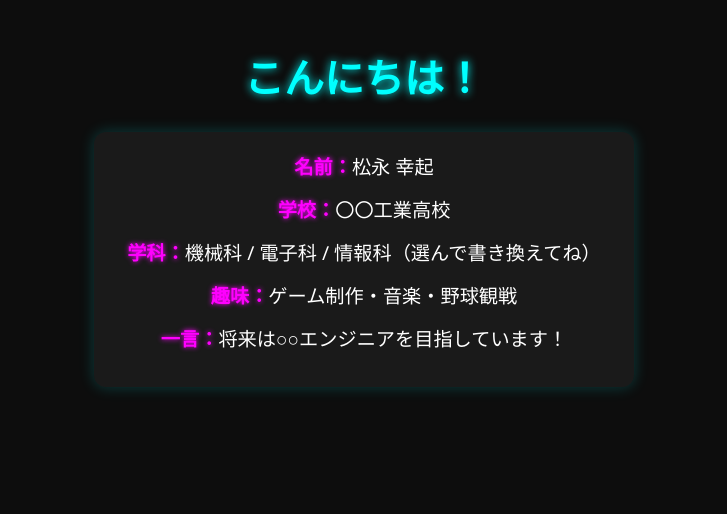
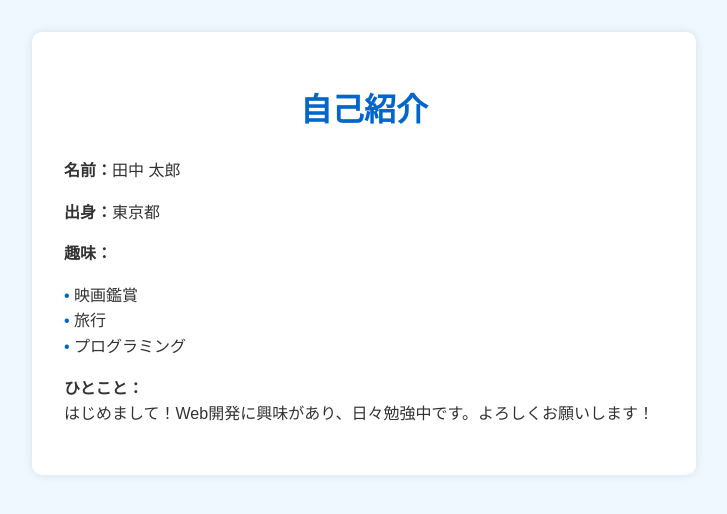
Before and after one commit to itoksk/www, a plain HTML site: page index.html in a window 1280 px wide. Shown: the whole page, without its empty margins (276-1003 px from the left). Drawn offline with Linux system fonts and the light colour scheme.

Commit message:
Update index.html

```diff
--- a/index.html
+++ b/index.html
@@ -2,62 +2,51 @@
 <html lang="ja">
 <head>
   <meta charset="UTF-8">
-  <meta name="viewport" content="width=device-width, initial-scale=1.0">
-  <title>自己紹介 - あなたの名前</title>
+  <title>自己紹介</title>
   <style>
     body {
-      margin: 0;
-      font-family: 'Segoe UI', sans-serif;
-      background-color: #0d0d0d;
-      color: #ffffff;
+      font-family: 'Arial', sans-serif;
+      background-color: #f0f8ff;
+      color: #333;
+      margin: 2em;
+      line-height: 1.6;
+    }
+    .container {
+      max-width: 600px;
+      margin: auto;
+      background-color: #ffffff;
+      padding: 2em;
+      border-radius: 10px;
+      box-shadow: 0 0 10px rgba(0, 0, 0, 0.1);
+    }
+    h1 {
       text-align: center;
-      padding: 20px;
+      color: #0066cc;
     }
-
-    h1 {
-      color: #00ffff;
-      font-size: 2.5em;
-      text-shadow: 0 0 10px #00ffff;
+    ul {
+      list-style-type: none;
+      padding: 0;
     }
-
-    .card {
-      background-color: #1a1a1a;
-      border-radius: 12px;
-      padding: 20px;
-      margin: 20px auto;
-      max-width: 500px;
-      box-shadow: 0 0 15px rgba(0, 255, 255, 0.2);
-    }
-
-    .item {
-      margin-bottom: 15px;
-      font-size: 1.2em;
-    }
-
-    .label {
-      color: #ff00ff;
-      text-shadow: 0 0 5px #ff00ff;
-      font-weight: bold;
-    }
-
-    @media (max-width: 600px) {
-      h1 {
-        font-size: 2em;
-      }
-      .item {
-        font-size: 1em;
-      }
+    ul li::before {
+      content: "• ";
+      color: #0066cc;
     }
   </style>
 </head>
 <body>
-  <h1>こんにちは！</h1>
-  <div class="card">
-    <div class="item"><span class="label">名前：</span>松永 幸起</div>
-    <div class="item"><span class="label">学校：</span>〇〇工業高校</div>
-    <div class="item"><span class="label">学科：</span>機械科 / 電子科 / 情報科（選んで書き換えてね）</div>
-    <div class="item"><span class="label">趣味：</span>ゲーム制作・音楽・野球観戦</div>
-    <div class="item"><span class="label">一言：</span>将来は○○エンジニアを目指しています！</div>
+  <div class="container">
+    <h1>自己紹介</h1>
+    <p><strong>名前：</strong>田中 太郎</p>
+    <p><strong>出身：</strong>東京都</p>
+    <p><strong>趣味：</strong></p>
+    <ul>
+      <li>映画鑑賞</li>
+      <li>旅行</li>
+      <li>プログラミング</li>
+    </ul>
+    <p><strong>ひとこと：</strong><br>
+      はじめまして！Web開発に興味があり、日々勉強中です。よろしくお願いします！
+    </p>
   </div>
 </body>
 </html>
```
